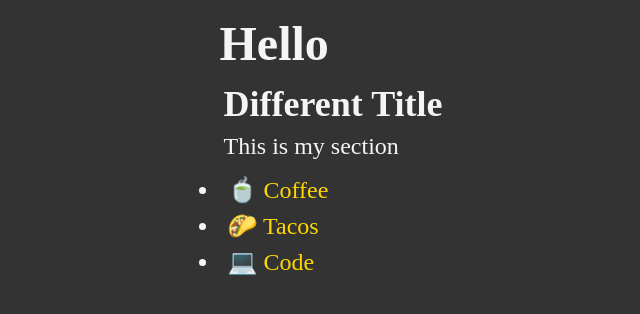
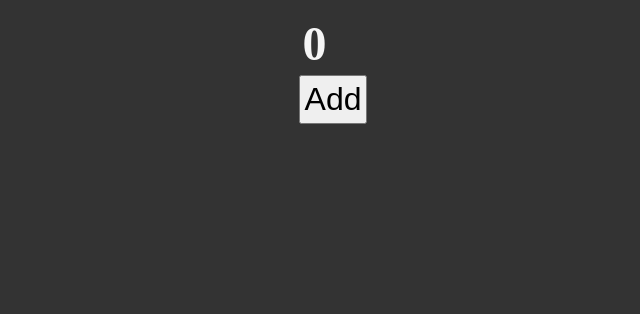
Before and after one commit to wakabibrian/react-typescript-project, a React (Vite) app: page / in a window 1280 px wide. Shown: the top 314 px of the page, without its empty margins (307-947 px from the left). Built offline with nearby package versions, Linux system fonts and the light colour scheme.

Commit message:
feat: Add useCallback hook

```diff
--- a/src/App.tsx
+++ b/src/App.tsx
@@ -1,9 +1,15 @@
-import Heading from "./components/Heading";
-import Section from "./components/Section";
+// import Heading from "./components/Heading";
+// import Section from "./components/Section";
 // import Counter from "./components/Counter";
-import List from "./components/List";
+// import List from "./components/List";
 
-import { useEffect, useState } from "react";
+import {
+  useEffect,
+  useState,
+  useCallback,
+  MouseEvent,
+  KeyboardEvent,
+} from "react";
 
 interface User {
   id: number;
@@ -24,15 +30,24 @@ function App() {
     };
   }, [users]);
 
+  const addTwo = useCallback(
+    (
+      e: MouseEvent<HTMLButtonElement> | KeyboardEvent<HTMLButtonElement>
+    ): void => setCount((prev) => prev + 1),
+    []
+  ); //Doesn't call the function again (Memorizes a function)
+
   return (
     <>
-      <Heading title="Hello" />
-      <Section title="Different Title">This is my section</Section>
+      {/* <Heading title="Hello" /> */}
+      {/* <Section title="Different Title">This is my section</Section> */}
       {/* <Counter setCount={setCount}>The Count is {count}</Counter> */}
-      <List
+      {/* <List
         items={["🍵 Coffee", "🌮 Tacos", "💻 Code"]}
         render={(item: string) => <span className="gold">{item}</span>}
-      />
+      /> */}
+      <h1>{count}</h1>
+      <button onClick={addTwo}>Add</button>
     </>
   );
 }
```
